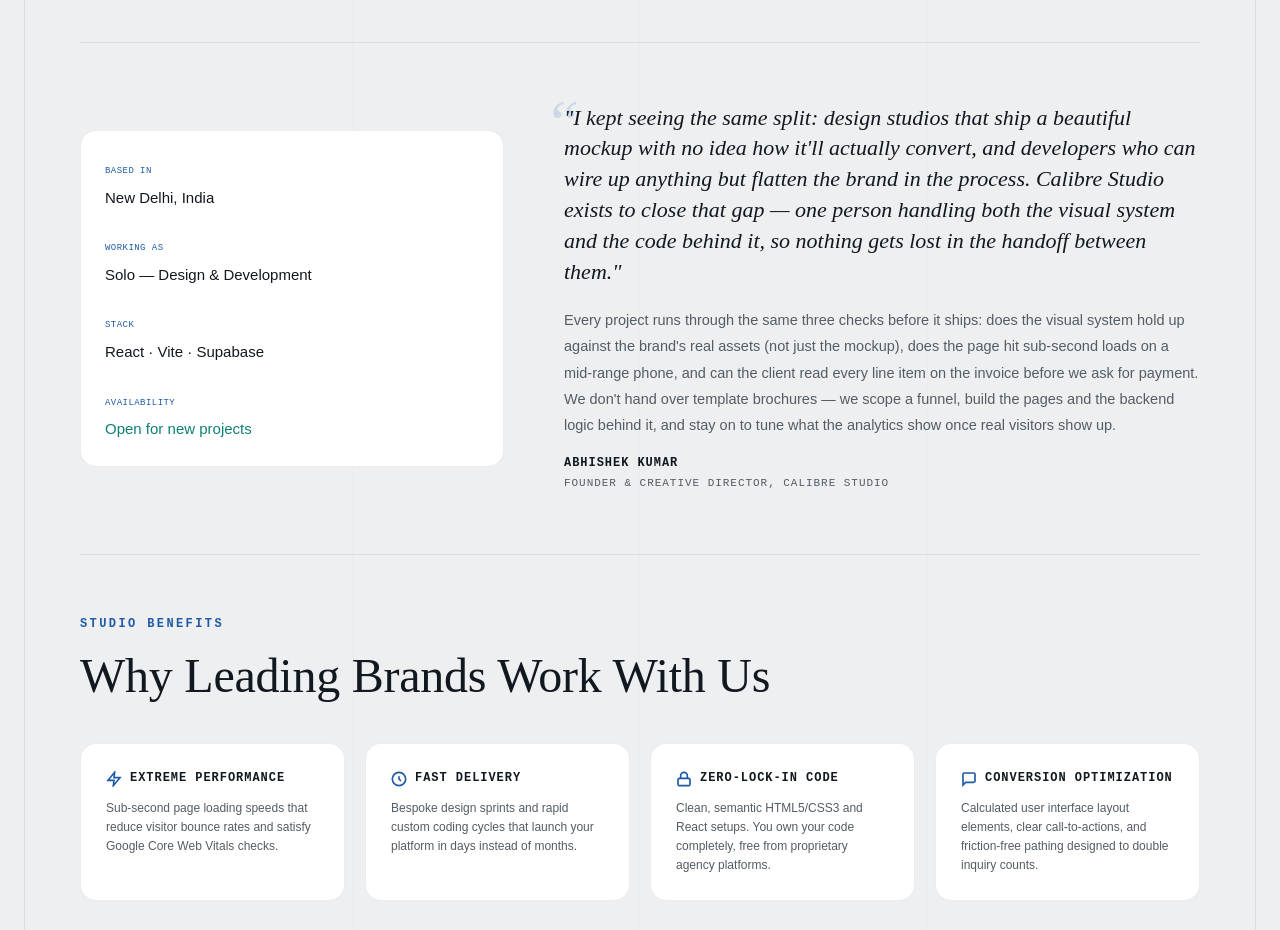
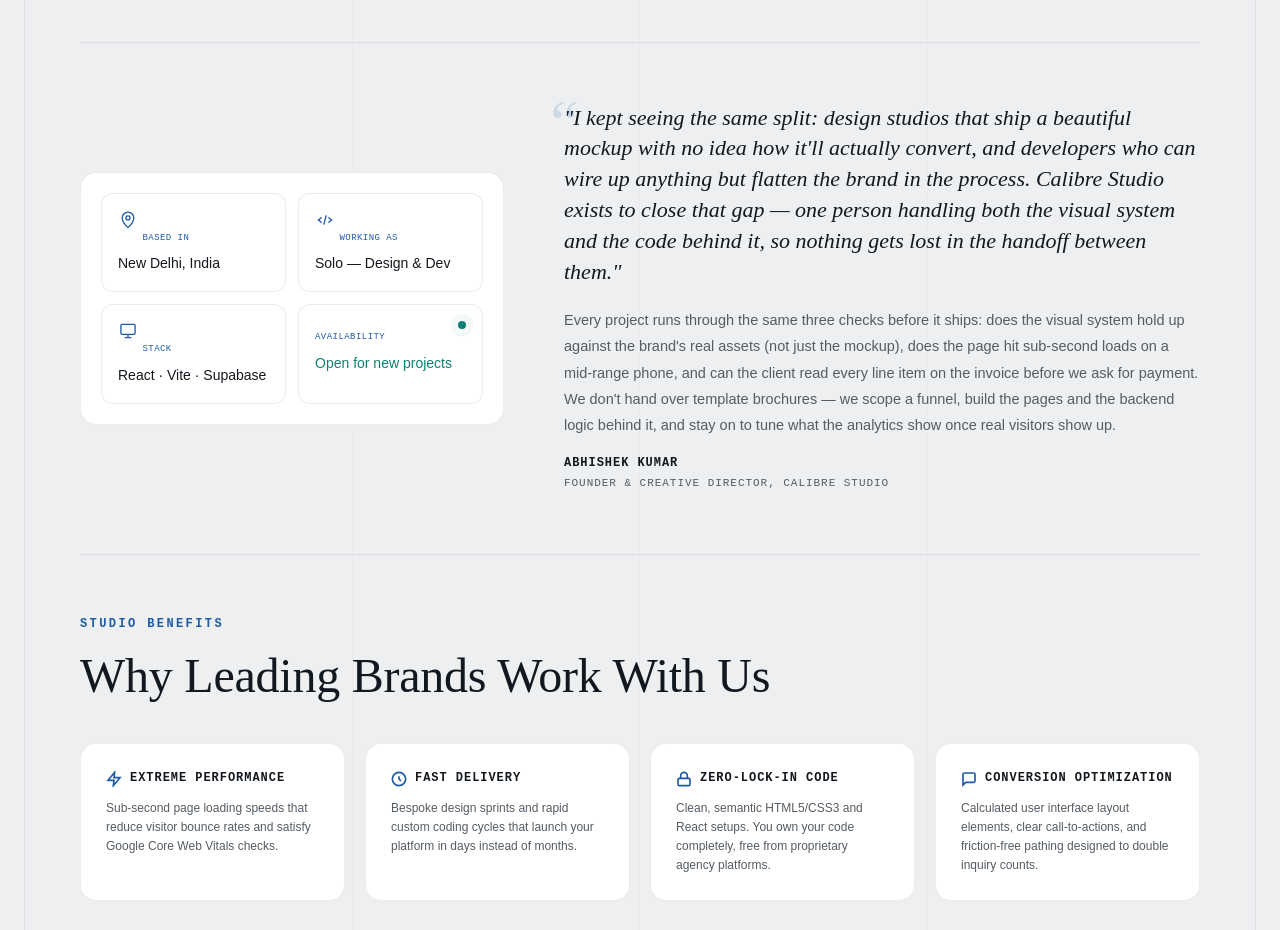
Before and after one commit to AbhishekKumarCode/Calibre-agency, a React (Vite) app: page / in a window 1280 px wide. Shown: the part 7500-8430 px from the top of the page. Built offline with nearby package versions, Linux system fonts and the light colour scheme; no server answers.

Commit message:
Turn founder credentials into an interactive spec-card grid with live pulse indicator

```diff
--- a/src/pages/Home/Home.css
+++ b/src/pages/Home/Home.css
@@ -2930,6 +2930,51 @@
       font-weight: 500;
     }
 
+    /* Founder credentials spec grid */.page-home .founder-spec-grid {
+      display: grid;
+      grid-template-columns: 1fr 1fr;
+      gap: 12px;
+      width: 100%;
+    }.page-home .founder-spec-card {
+      border: 1px solid var(--border-color);
+      border-radius: 12px;
+      padding: 16px;
+      background-color: var(--surface);
+      transition: transform 0.25s ease, border-color 0.25s ease;
+      position: relative;
+    }.page-home .founder-spec-card:hover {
+      transform: translateY(-3px);
+      border-color: var(--accent);
+    }.page-home .founder-spec-card svg {
+      width: 20px;
+      height: 20px;
+      margin-bottom: 10px;
+    }.page-home .founder-spec-card .case-detail-val {
+      font-size: 14px;
+      margin-top: 4px;
+    }.page-home .founder-live-dot {
+      position: absolute;
+      top: 16px;
+      right: 16px;
+      width: 8px;
+      height: 8px;
+      border-radius: 50%;
+      background-color: var(--accent-2);
+      box-shadow: 0 0 0 0 rgba(var(--accent-2-rgb), 0.6);
+      animation: founderLivePulse 2s infinite;
+    }
+
+    @keyframes founderLivePulse {
+      0% { box-shadow: 0 0 0 0 rgba(var(--accent-2-rgb), 0.6); }
+      70% { box-shadow: 0 0 0 8px rgba(var(--accent-2-rgb), 0); }
+      100% { box-shadow: 0 0 0 0 rgba(var(--accent-2-rgb), 0); }
+    }
+
+    @media (max-width: 480px) {.page-home .founder-spec-grid {
+        grid-template-columns: 1fr;
+      }
+    }
+
     /* Founder story visual styles */.page-home .founder-layout {
       display: grid;
       grid-template-columns: 0.8fr 1.2fr;
--- a/src/pages/Home/markup.js
+++ b/src/pages/Home/markup.js
@@ -966,23 +966,35 @@
         <!-- Founder Story Sub-Section -->
         <div class="founder-layout reveal-element"
           style="border-top: var(--stitch-style); margin-top: 60px; padding-top: 60px;">
-          <div class="founder-image-box" style="aspect-ratio: unset; padding: 24px; align-items: stretch;">
-            <div style="display: flex; flex-direction: column; justify-content: center; gap: 22px; width: 100%;">
-              <div>
+          <div class="founder-image-box" style="aspect-ratio: unset; padding: 20px; align-items: stretch;">
+            <div class="founder-spec-grid">
+              <div class="founder-spec-card">
+                <svg viewBox="0 0 24 24" fill="none" stroke="var(--accent)" stroke-width="1.6" aria-hidden="true">
+                  <path d="M12 21s-7-6.2-7-11.5A7 7 0 0 1 19 9.5C19 14.8 12 21 12 21Z"/>
+                  <circle cx="12" cy="9.5" r="2.4"/>
+                </svg>
                 <span class="case-detail-label">Based In</span>
-                <div class="case-detail-val" style="font-size: 15px; margin-top: 4px;">New Delhi, India</div>
+                <div class="case-detail-val">New Delhi, India</div>
               </div>
-              <div>
+              <div class="founder-spec-card">
+                <svg viewBox="0 0 24 24" fill="none" stroke="var(--accent)" stroke-width="1.6" aria-hidden="true">
+                  <path d="m8 9-4 3 4 3M16 9l4 3-4 3M13.5 6.5l-3 11"/>
+                </svg>
                 <span class="case-detail-label">Working As</span>
-                <div class="case-detail-val" style="font-size: 15px; margin-top: 4px;">Solo — Design &amp; Development</div>
+                <div class="case-detail-val">Solo — Design &amp; Dev</div>
               </div>
-              <div>
+              <div class="founder-spec-card">
+                <svg viewBox="0 0 24 24" fill="none" stroke="var(--accent)" stroke-width="1.6" aria-hidden="true">
+                  <rect x="3.5" y="4" width="17" height="12" rx="1.5"/>
+                  <path d="M8 20h8M12 16v4"/>
+                </svg>
                 <span class="case-detail-label">Stack</span>
-                <div class="case-detail-val" style="font-size: 15px; margin-top: 4px;">React &middot; Vite &middot; Supabase</div>
+                <div class="case-detail-val">React &middot; Vite &middot; Supabase</div>
               </div>
-              <div>
+              <div class="founder-spec-card founder-spec-card-live">
+                <span class="founder-live-dot" aria-hidden="true"></span>
                 <span class="case-detail-label">Availability</span>
-                <div class="case-detail-val" style="font-size: 15px; margin-top: 4px; color: var(--accent-2);">Open for new projects</div>
+                <div class="case-detail-val" style="color: var(--accent-2);">Open for new projects</div>
               </div>
             </div>
           </div>
```
